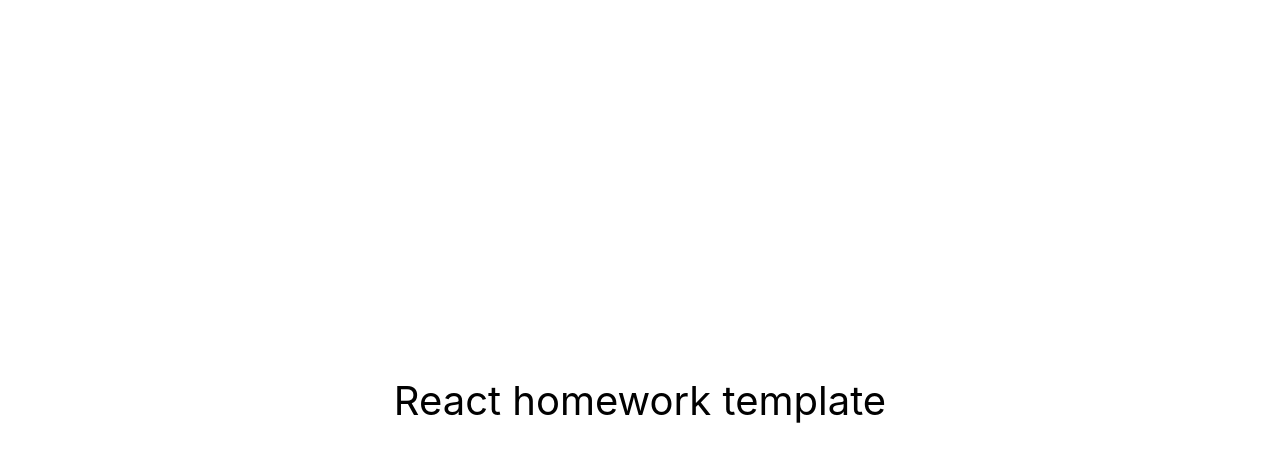
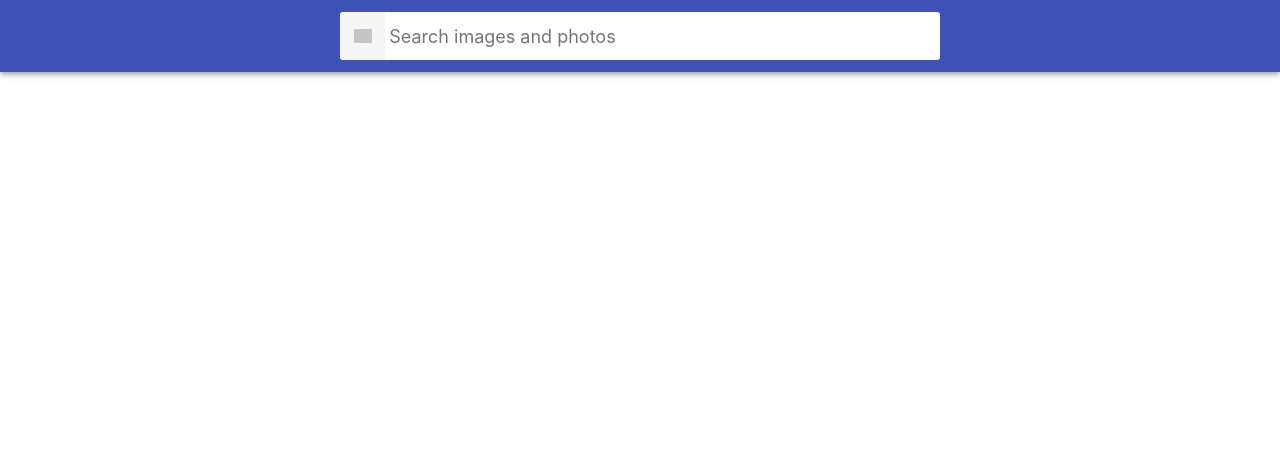
Before and after one commit to Padalka-Sergey/react-hw-03-image-finder-25, a React (Create React App) app: page / in a window 1280 px wide. Shown: the top 462 px of the page. Built offline with nearby package versions, Linux system fonts and the light colour scheme; grey boxes are pictures that could not be loaded.

Commit message:
add components

```diff
--- a/package.json
+++ b/package.json
@@ -10,6 +10,7 @@
     "react": "^18.1.0",
     "react-dom": "^18.1.0",
     "react-scripts": "5.0.1",
+    "styled-components": "^6.1.17",
     "web-vitals": "^2.1.3"
   },
   "scripts": {
--- a/src/components/App.jsx
+++ /dev/null
@@ -1,16 +0,0 @@
-export const App = () => {
-  return (
-    <div
-      style={{
-        height: '100vh',
-        display: 'flex',
-        justifyContent: 'center',
-        alignItems: 'center',
-        fontSize: 40,
-        color: '#010101'
-      }}
-    >
-      React homework template
-    </div>
-  );
-};
--- /dev/null
+++ b/src/components/App/App.jsx
@@ -0,0 +1,15 @@
+import React, { Component } from 'react';
+import { AppContainer } from './App.styled';
+import { Searchbar } from 'components/Searchbar/Searchbar';
+import { ImageGallery } from 'components/ImageGallery/ImageGallery';
+
+export class App extends Component {
+  render() {
+    return (
+      <AppContainer>
+        <Searchbar />
+        <ImageGallery />
+      </AppContainer>
+    );
+  }
+}
--- /dev/null
+++ b/src/components/App/App.styled.jsx
@@ -0,0 +1,8 @@
+import styled from 'styled-components';
+
+export const AppContainer = styled.div`
+  display: grid;
+  grid-template-columns: 1fr;
+  grid-gap: 16px;
+  padding-bottom: 24px;
+`;
--- /dev/null
+++ b/src/components/ImageGallery/ImageGallery.jsx
@@ -0,0 +1,5 @@
+import { GalleryList } from './ImageGallery.styled';
+
+export const ImageGallery = () => {
+  return <GalleryList></GalleryList>;
+};
--- /dev/null
+++ b/src/components/ImageGallery/ImageGallery.styled.jsx
@@ -0,0 +1,14 @@
+import styled from 'styled-components';
+
+export const GalleryList = styled.ul`
+  display: grid;
+  max-width: calc(100vw - 48px);
+  grid-template-columns: repeat(auto-fill, minmax(320px, 1fr));
+  grid-gap: 16px;
+  margin-top: 0;
+  margin-bottom: 0;
+  padding: 0;
+  list-style: none;
+  margin-left: auto;
+  margin-right: auto;
+`;
--- /dev/null
+++ b/src/components/Searchbar/Searchbar.jsx
@@ -0,0 +1,23 @@
+import {
+  SearchbarBox,
+  Form,
+  BtnForm,
+  //   BtnLabel,
+  InputForm,
+} from './Searchbar.styled';
+
+export const Searchbar = () => {
+  return (
+    <SearchbarBox>
+      <Form>
+        <BtnForm type="submit" />
+        <InputForm
+          type="text"
+          autoComplete="off"
+          autoFocus
+          placeholder="Search images and photos"
+        />
+      </Form>
+    </SearchbarBox>
+  );
+};
--- /dev/null
+++ b/src/components/Searchbar/Searchbar.styled.jsx
@@ -0,0 +1,75 @@
+import styled from 'styled-components';
+
+export const SearchbarBox = styled.header`
+  top: 0;
+  left: 0;
+  position: sticky;
+  z-index: 1100;
+  display: flex;
+  justify-content: center;
+  align-items: center;
+  min-height: 64px;
+  padding-right: 24px;
+  padding-left: 24px;
+  padding-top: 12px;
+  padding-bottom: 12px;
+  color: #fff;
+  background-color: #3f51b5;
+  box-shadow: 0px 2px 4px -1px rgba(0, 0, 0, 0.2),
+    0px 4px 5px 0px rgba(0, 0, 0, 0.14), 0px 1px 10px 0px rgba(0, 0, 0, 0.12);
+`;
+
+export const Form = styled.form`
+  display: flex;
+  align-items: center;
+  width: 100%;
+  max-width: 600px;
+  background-color: #fff;
+  border-radius: 3px;
+  overflow: hidden;
+`;
+
+export const BtnForm = styled.button`
+  display: inline-block;
+  width: 48px;
+  height: 48px;
+  border: 0;
+  background-image: url('https://cdn-icons-png.flaticon.com/256/151/151773.png');
+  background-size: 40%;
+  background-repeat: no-repeat;
+  background-position: center;
+  opacity: 0.6;
+  transition: opacity 250ms cubic-bezier(0.4, 0, 0.2, 1);
+  cursor: pointer;
+  outline: none;
+  &:hover {
+    opacity: 1;
+  }
+`;
+
+// export const BtnLabel = styled.span`
+/* position: absolute;
+  width: 1px;
+  height: 1px;
+  padding: 0;
+  overflow: hidden;
+  clip: rect(0, 0, 0, 0);
+  white-space: nowrap;
+  clip-path: inset(50%);
+  border: 0; */
+// `;
+
+export const InputForm = styled.input`
+  display: inline-block;
+  width: 100%;
+  font: inherit;
+  font-size: 20px;
+  border: none;
+  outline: none;
+  padding-left: 4px;
+  padding-right: 4px;
+  &::placeholder {
+    font: inherit;
+    font-size: 18px;
+  }
+`;
--- a/src/index.css
+++ b/src/index.css
@@ -1,6 +1,6 @@
 @import-normalize; /* bring in normalize.css styles */
 
-body {
+/* body {
   margin: 0;
   font-family: -apple-system, BlinkMacSystemFont, 'Segoe UI', 'Roboto', 'Oxygen',
     'Ubuntu', 'Cantarell', 'Fira Sans', 'Droid Sans', 'Helvetica Neue',
@@ -12,4 +12,32 @@
 code {
   font-family: source-code-pro, Menlo, Monaco, Consolas, 'Courier New',
     monospace;
+} */
+
+html {
+  box-sizing: border-box;
+  width: 100vw;
+  overflow-x: hidden;
 }
+
+*,
+*::before,
+*::after {
+  box-sizing: inherit;
+}
+
+body {
+  margin: 0;
+  font-family: -apple-system, BlinkMacSystemFont, 'Segoe UI', Roboto,
+    Oxygen-Sans, Ubuntu, Cantarell, 'Helvetica Neue', sans-serif;
+  color: #212121;
+  background-color: #fff;
+  -webkit-font-smoothing: antialiased;
+  -moz-osx-font-smoothing: grayscale;
+}
+
+img {
+  display: block;
+  max-width: 100%;
+  height: auto;
+}
--- a/src/index.js
+++ b/src/index.js
@@ -1,6 +1,6 @@
 import React from 'react';
 import ReactDOM from 'react-dom/client';
-import { App } from 'components/App';
+import { App } from 'components/App/App';
 import './index.css';
 
 ReactDOM.createRoot(document.getElementById('root')).render(
--- a/src/styles.css
+++ b/src/styles.css
@@ -1,4 +1,4 @@
-html {
+/* html {
   box-sizing: border-box;
   width: 100vw;
   overflow-x: hidden;
@@ -18,28 +18,28 @@
   background-color: #fff;
   -webkit-font-smoothing: antialiased;
   -moz-osx-font-smoothing: grayscale;
-}
+} */
 
-img {
+/* img {
   display: block;
   max-width: 100%;
   height: auto;
-}
+} */
 
 /*
  * Стили компонента App
  */
-.App {
+/* .App {
   display: grid;
   grid-template-columns: 1fr;
   grid-gap: 16px;
   padding-bottom: 24px;
-}
+} */
 
 /*
  * Стили компонента Searchbar
  */
-.Searchbar {
+/* .Searchbar {
   top: 0;
   left: 0;
   position: sticky;
@@ -61,7 +61,7 @@
 /*
  * Стили компонента SearchForm
  */
-.SearchForm {
+/* .SearchForm {
   display: flex;
   align-items: center;
   width: 100%;
@@ -69,9 +69,9 @@
   background-color: #fff;
   border-radius: 3px;
   overflow: hidden;
-}
+} */
 
-.SearchForm-button {
+/* .SearchForm-button {
   display: inline-block;
   width: 48px;
   height: 48px;
@@ -84,9 +84,9 @@
   transition: opacity 250ms cubic-bezier(0.4, 0, 0.2, 1);
   cursor: pointer;
   outline: none;
-}
+} */
 
-.SearchForm-button:hover {
+/* .SearchForm-button:hover {
   opacity: 1;
 }
 
@@ -100,9 +100,9 @@
   white-space: nowrap;
   clip-path: inset(50%);
   border: 0;
-}
+} */
 
-.SearchForm-input {
+/* .SearchForm-input {
   display: inline-block;
   width: 100%;
   font: inherit;
@@ -117,11 +117,12 @@
   font: inherit;
   font-size: 18px;
 }
+*/
 
 /*
  * Стили компонента ImageGallery
  */
-.ImageGallery {
+/* .ImageGallery {
   display: grid;
   max-width: calc(100vw - 48px);
   grid-template-columns: repeat(auto-fill, minmax(320px, 1fr));
@@ -132,7 +133,7 @@
   list-style: none;
   margin-left: auto;
   margin-right: auto;
-}
+} */
 
 /*
  * Стили компонента ImageGalleryItem
```
Also changed, not shown: 1 other file (tests, documents, lock files or other folders).
